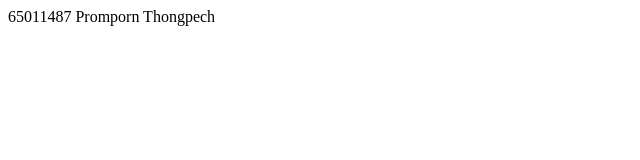
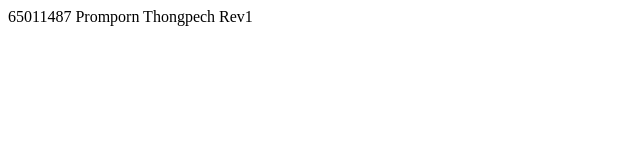
Before and after one commit to KKhimThongpech/git101_Khim, a plain HTML site: page index.html in a window 1280 px wide. Shown: the full height of the page, 0-640 px from the left. Drawn offline with Linux system fonts and the light colour scheme.

Commit message:
Update index.html

```diff
--- a/index.html
+++ b/index.html
@@ -8,7 +8,7 @@
 </head>
 
 <body>
-    65011487 Promporn Thongpech
+    65011487 Promporn Thongpech Rev1
 </body>
 
 </html>
```
